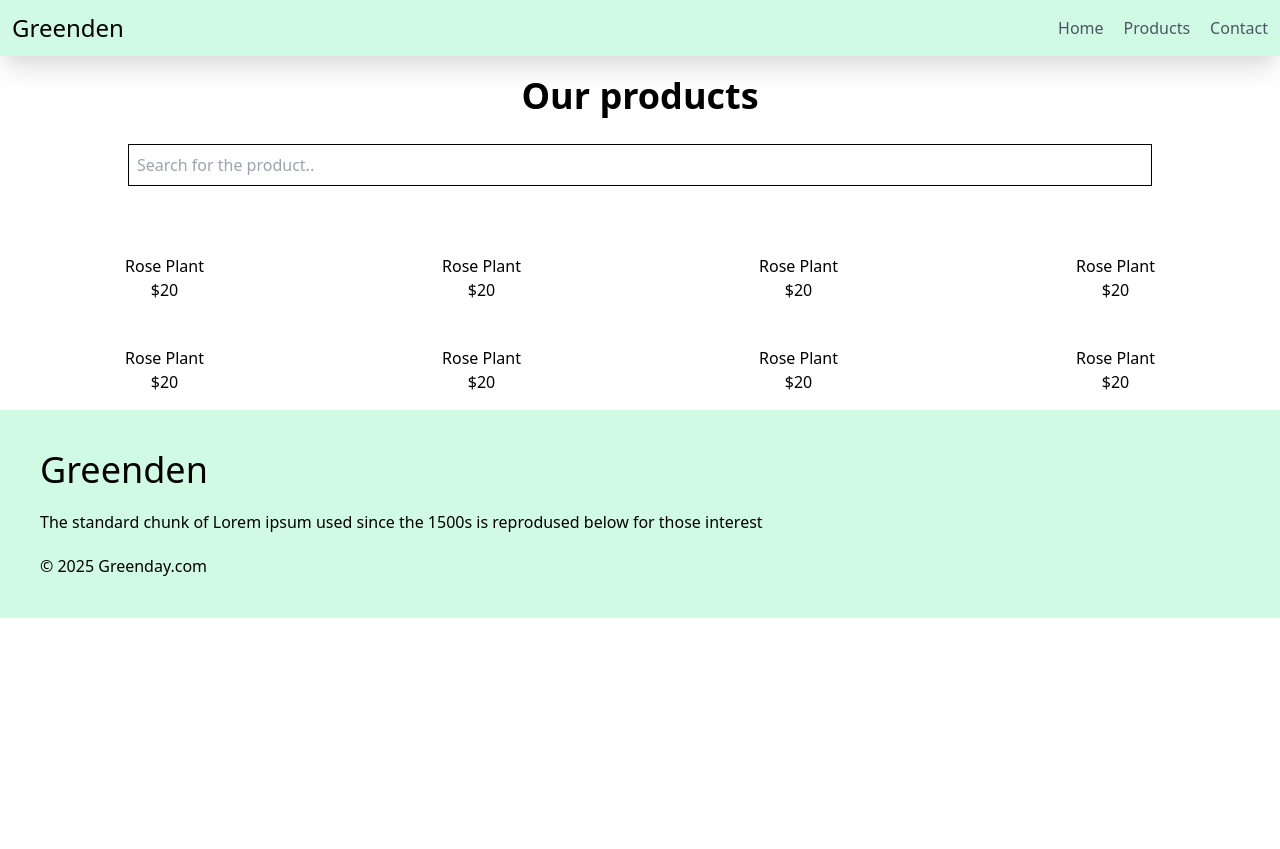
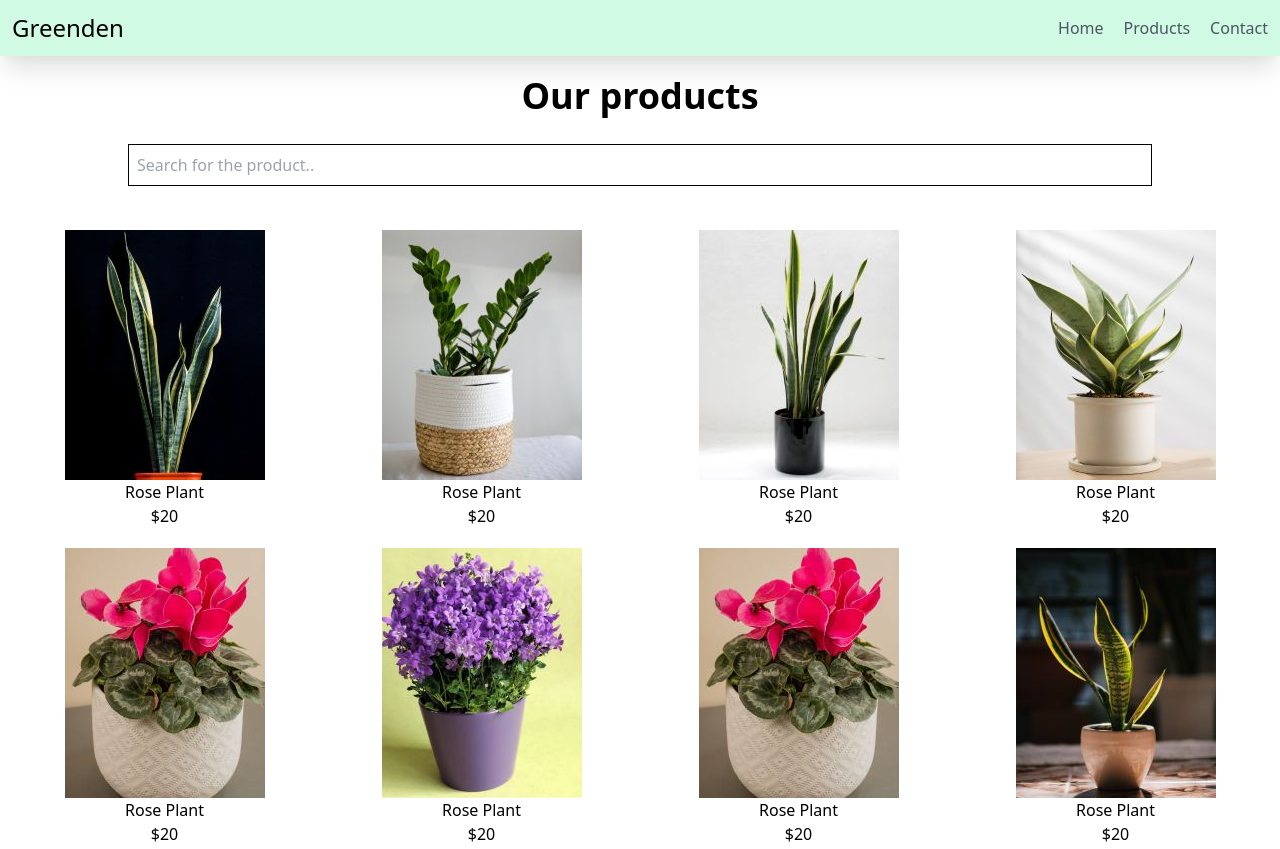
Before and after one commit to vijeyh/greenden-tailwind, a plain HTML site: page product.html in a window 1280 px wide. Shown: the top 849 px of the page. Before the commit the page ends 800 px from the top, so only its background shows below. Drawn offline with nearby package versions, Linux system fonts and the light colour scheme; the site is published under a folder, as on GitHub Pages, so addresses that start at the root find nothing.

Commit message:
Add files via upload

```diff
--- a/product.html
+++ b/product.html
@@ -70,7 +70,7 @@
       <div class="grid grid-cols-2 md:grid-cols-4 mt-5 gap-5">
         <div>
           <img
-            src="/images/bestseller_1.jpg"
+            src="./images/bestseller_1.jpg"
             class="inline hover:shadow-xl transform hover:-translate-y-2"
             alt=""
           />
@@ -79,7 +79,7 @@
         </div>
         <div>
           <img
-            src="/images/bestseller_2.jpg"
+            src="./images/bestseller_2.jpg"
             class="inline hover:shadow-xl transform hover:-translate-y-2"
             alt=""
           />
@@ -88,7 +88,7 @@
         </div>
         <div>
           <img
-            src="/images/bestseller_3.jpg"
+            src="./images/bestseller_3.jpg"
             class="inline hover:shadow-xl transform hover:-translate-y-2"
             alt=""
           />
@@ -97,7 +97,7 @@
         </div>
         <div>
           <img
-            src="/images/bestseller_4.jpg"
+            src="./images/bestseller_4.jpg"
             class="inline hover:shadow-xl transform hover:-translate-y-2"
             alt=""
           />
@@ -106,7 +106,7 @@
         </div>
         <div>
           <img
-            src="/images/bestseller_5.jpg"
+            src="./images/bestseller_5.jpg"
             class="inline hover:shadow-xl transform hover:-translate-y-2"
             alt=""
           />
@@ -115,7 +115,7 @@
         </div>
         <div>
           <img
-            src="/images/bestseller_6.jpg"
+            src="./images/bestseller_6.jpg"
             class="inline hover:shadow-xl transform hover:-translate-y-2"
             alt=""
           />
@@ -124,7 +124,7 @@
         </div>
         <div>
           <img
-            src="/images/bestseller_7.jpg"
+            src="./images/bestseller_7.jpg"
             class="inline hover:shadow-xl transform hover:-translate-y-2"
             alt=""
           />
@@ -133,7 +133,7 @@
         </div>
         <div>
           <img
-            src="/images/bestseller_8.jpg"
+            src="./images/bestseller_8.jpg"
             class="inline hover:shadow-xl transform hover:-translate-y-2"
             alt=""
           />
```
Also changed, not shown: index.html (+4 -4 lines).
